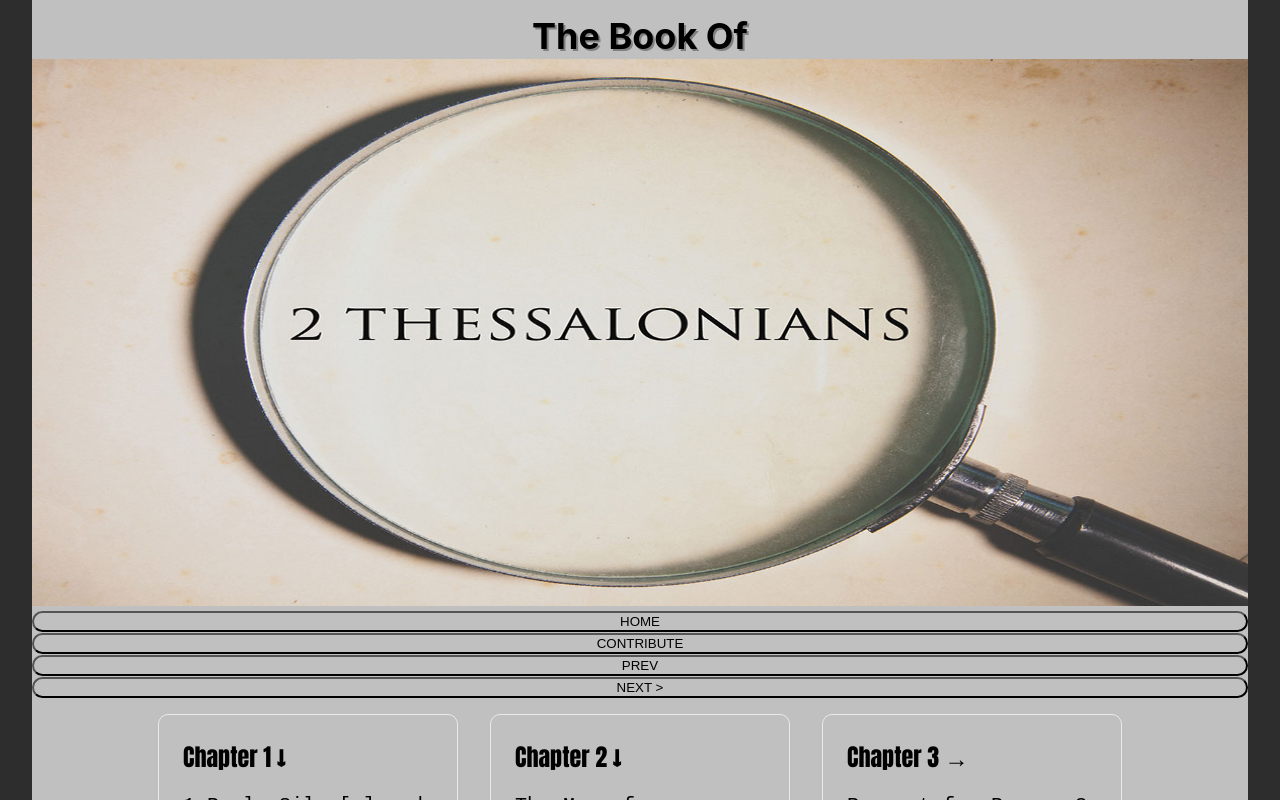
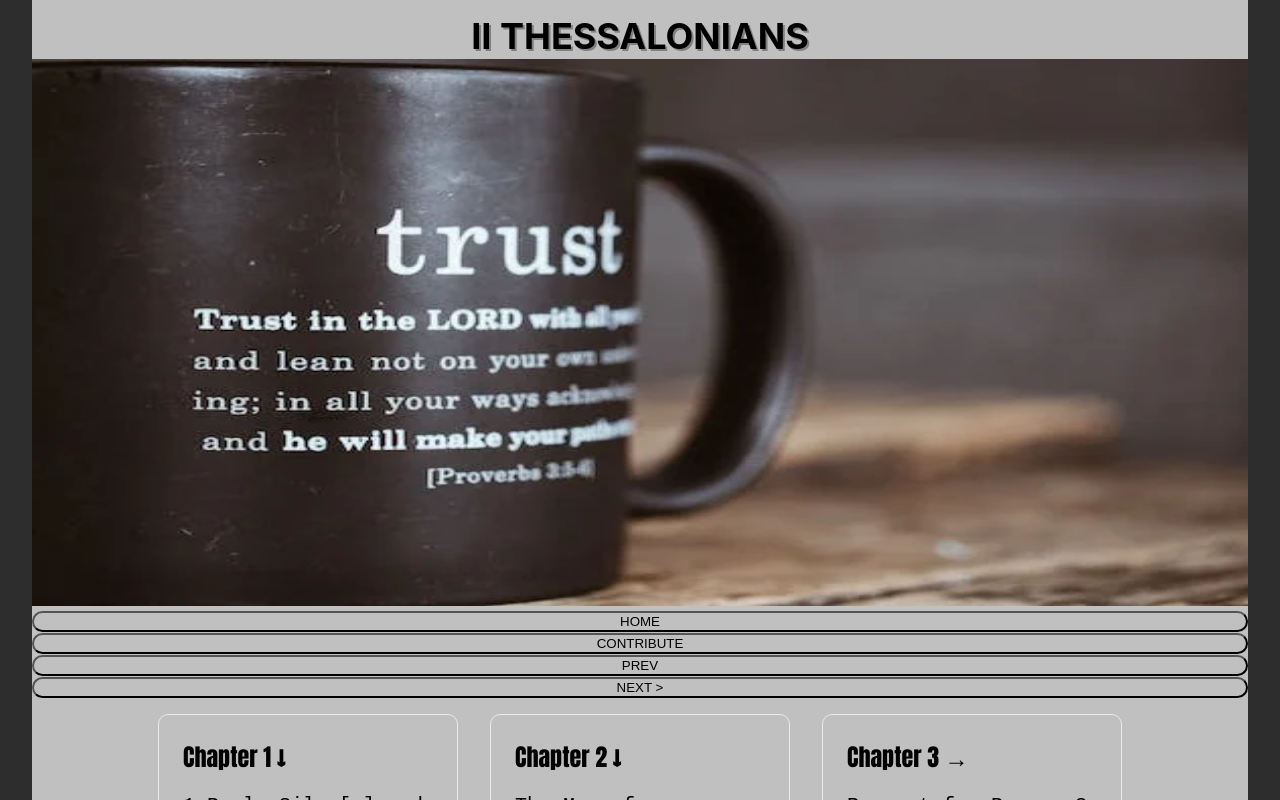
Before and after one commit to jnutt367/salvation-guide, a Next.js app: page / in a window 1280 px wide. Shown: the top 800 px of the page. Built offline with nearby package versions, Linux system fonts and the light colour scheme.

Commit message:
Update index.js
trust.webp

```diff
--- a/pages/index.js
+++ b/pages/index.js
@@ -15,11 +15,11 @@ export default function Home() {
 
         <h1 className={styles.title}>
 
-        The Book Of
+       II THESSALONIANS
         </h1>
           <div className={styles.hero}>
        <Image
-                                src="/2_Thessalonians (2).jpg"
+                                src="/trust.webp"
                                 alt="Jesus teaching"
                                 height={900}
                                 width={2000}
```
